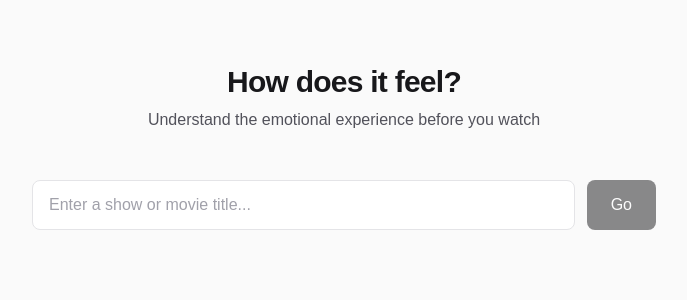
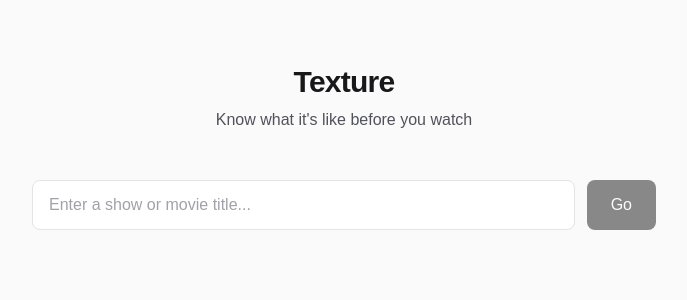
Before and after one commit to Dragg0/media-map, a Next.js app: page / in a window 1280 px wide. Shown: the top 300 px of the page, without its empty margins (296-983 px from the left). Built offline with nearby package versions, Linux system fonts and the light colour scheme.

Commit message:
Update homepage heading to brand-focused
- Change 'How does it feel?' to 'Texture'
- Change subtitle to 'Know what it's like before you watch'
- Apply same change to card page header

Co-Authored-By: Claude <noreply@anthropic.com>

```diff
--- a/src/app/card/[id]/page.tsx
+++ b/src/app/card/[id]/page.tsx
@@ -63,11 +63,11 @@ export default async function CardPage({ params }: PageProps) {
         <header className="mb-12 text-center">
           <a href="/" className="inline-block">
             <h1 className="text-3xl font-semibold tracking-tight text-zinc-900 dark:text-zinc-100">
-              How does it feel?
+              Texture
             </h1>
           </a>
           <p className="mt-2 text-zinc-600 dark:text-zinc-400">
-            Understand the emotional experience before you watch
+            Know what it&apos;s like before you watch
           </p>
         </header>
 
--- a/src/app/page.tsx
+++ b/src/app/page.tsx
@@ -358,10 +358,10 @@ export default function Home() {
       <div className="mx-auto max-w-2xl px-6 py-16">
         <header className="mb-12 text-center">
           <h1 className="text-3xl font-semibold tracking-tight text-zinc-900 dark:text-zinc-100">
-            How does it feel?
+            Texture
           </h1>
           <p className="mt-2 text-zinc-600 dark:text-zinc-400">
-            Understand the emotional experience before you watch
+            Know what it&apos;s like before you watch
           </p>
         </header>
 
```
